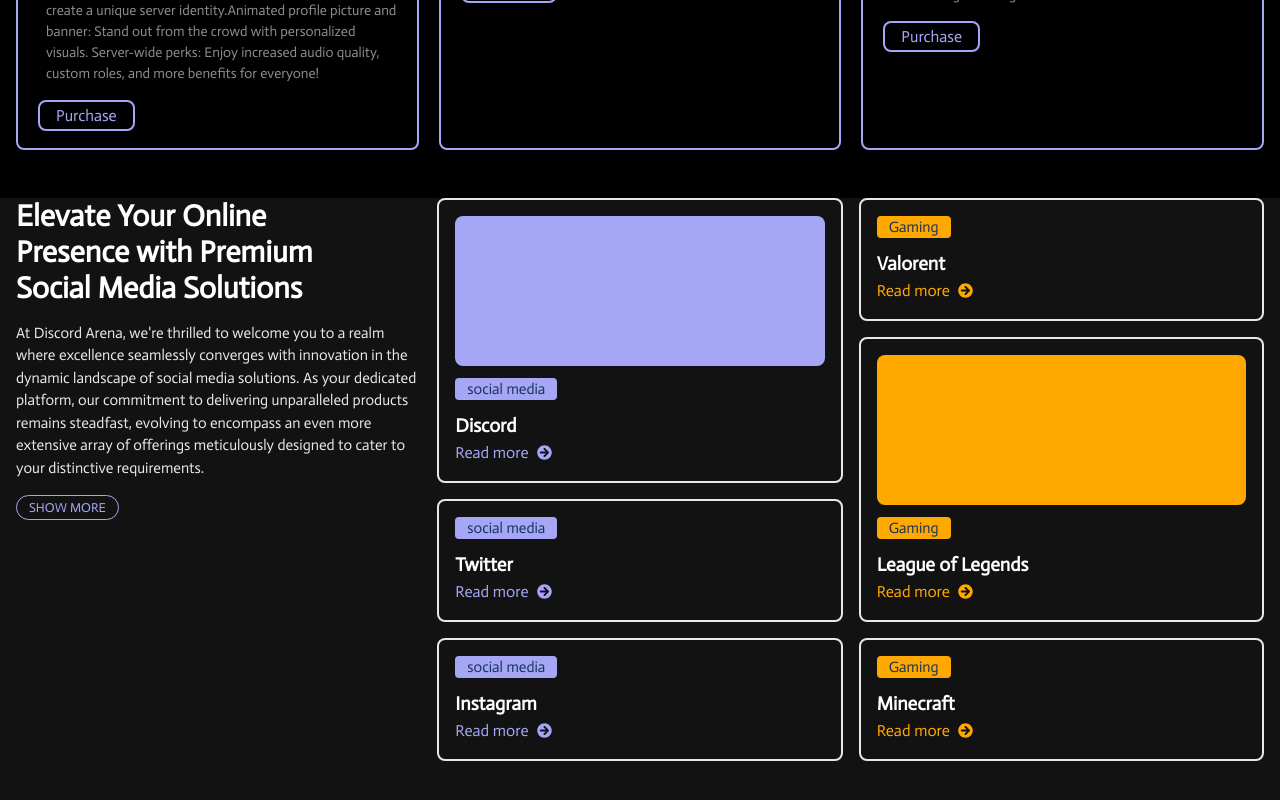
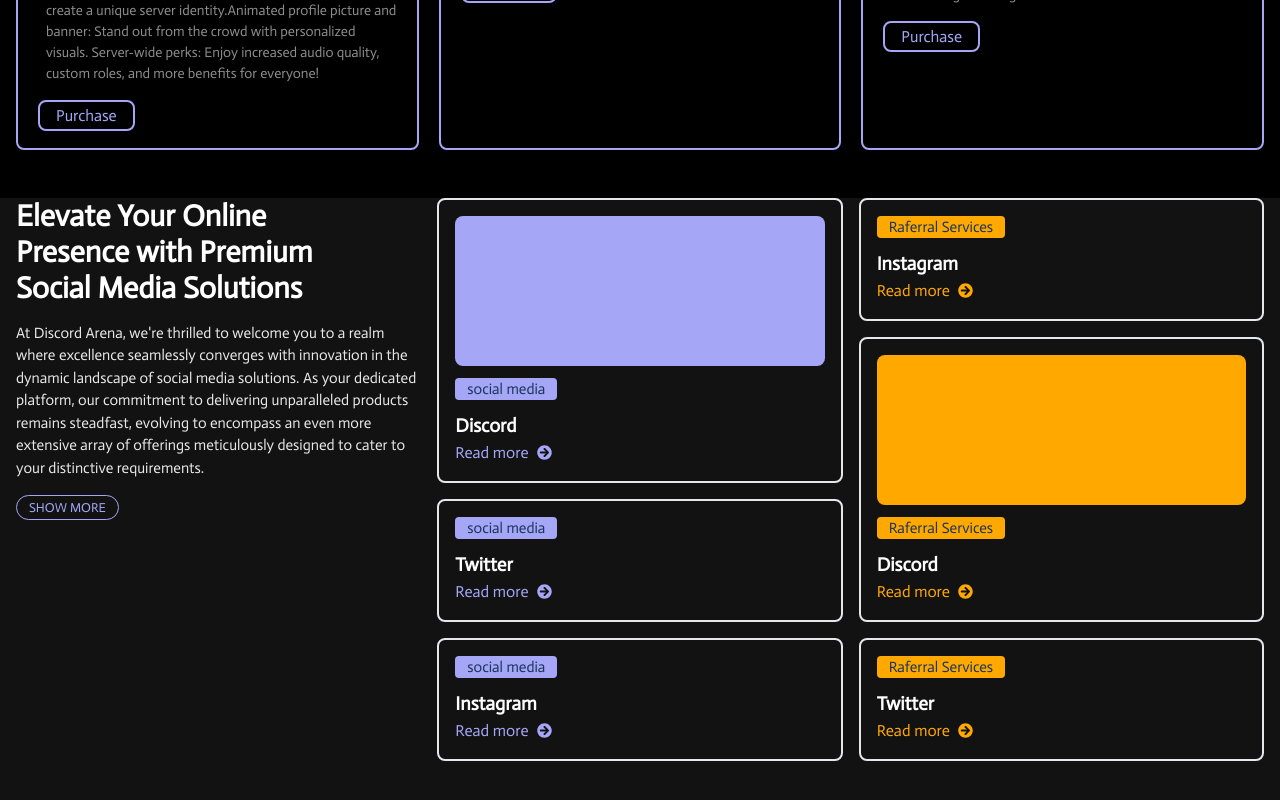
Before and after one commit to enggsatyamraj/CSET301_Assignment, a Next.js app: page / in a window 1280 px wide. Shown: the part 2664-3464 px from the top of the page. Built offline with nearby package versions, Linux system fonts and the light colour scheme.

Commit message:
final done

```diff
--- a/src/components/BestProduct.jsx
+++ b/src/components/BestProduct.jsx
@@ -61,8 +61,8 @@ const BestProduct = () => {
             Elevate Your Online Presence with Premium Social Media Solutions
           </h1>
           <p className="text-[15px] mb-4 opacity-90">
-            At Discord Arena, we&apos;re thrilled to welcome you to a realm where
-            excellence seamlessly converges with innovation in the dynamic
+            At Discord Arena, we&apos;re thrilled to welcome you to a realm
+            where excellence seamlessly converges with innovation in the dynamic
             landscape of social media solutions. As your dedicated platform, our
             commitment to delivering unparalleled products remains steadfast,
             evolving to encompass an even more extensive array of offerings
@@ -113,9 +113,9 @@ const BestProduct = () => {
         <div>
           <div className="border-2 p-4 rounded-lg">
             <h1 className="bg-[#FFA800] w-fit px-3 text-[15px] text-[#1A365D] rounded-[4px]">
-              Gaming
+              Raferral Services
             </h1>
-            <h1 className="text-[19px] mt-3 font-semibold">Valorent</h1>
+            <h1 className="text-[19px] mt-3 font-semibold">Instagram</h1>
             <div className="flex gap-2 items-center text-[#FFA800] cursor-pointer">
               <Link href={"/accounts"}>Read more</Link>
               <FaArrowCircleRight size={15} />
@@ -124,11 +124,9 @@ const BestProduct = () => {
           <div className="border-2 p-4 rounded-lg mt-4">
             <div className="h-[150px] bg-[#FFA800] mb-3 rounded-lg"></div>
             <h1 className="bg-[#FFA800] w-fit px-3 text-[15px] text-[#1A365D] rounded-[4px]">
-              Gaming
+              Raferral Services
             </h1>
-            <h1 className="text-[19px] mt-3 font-semibold">
-              League of Legends
-            </h1>
+            <h1 className="text-[19px] mt-3 font-semibold">Discord</h1>
             <div className="flex gap-2 items-center text-[#FFA800] cursor-pointer">
               <Link href={"/accounts"}>Read more</Link>
               <FaArrowCircleRight size={15} />
@@ -136,9 +134,9 @@ const BestProduct = () => {
           </div>
           <div className="border-2 p-4 rounded-lg mt-4">
             <h1 className="bg-[#FFA800] w-fit px-3 text-[15px] text-[#1A365D] rounded-[4px]">
-              Gaming
+              Raferral Services
             </h1>
-            <h1 className="text-[19px] mt-3 font-semibold">Minecraft</h1>
+            <h1 className="text-[19px] mt-3 font-semibold">Twitter</h1>
             <div className="flex gap-2 items-center text-[#FFA800] cursor-pointer">
               <Link href={"/accounts"}>Read more</Link>
               <FaArrowCircleRight size={15} />
```
